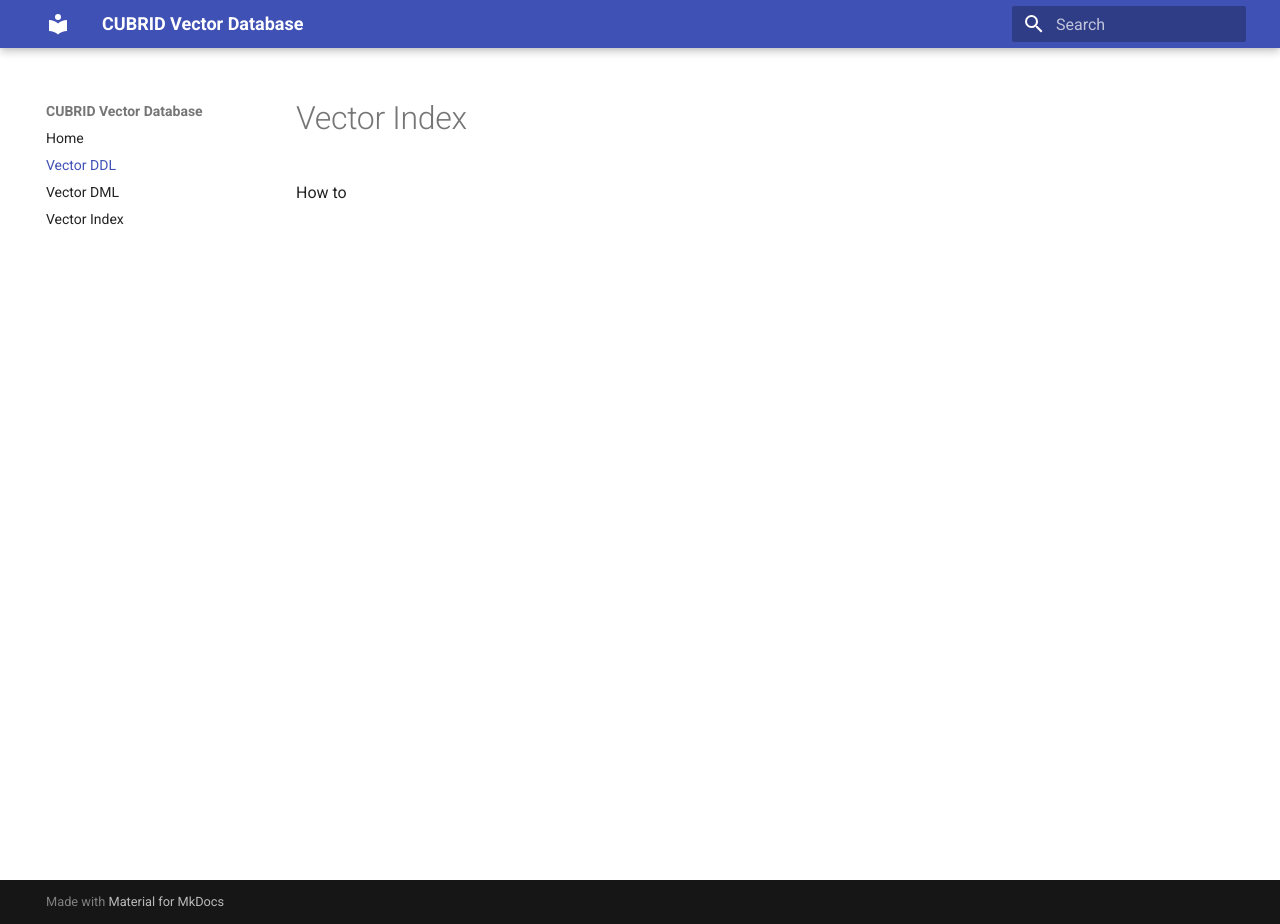
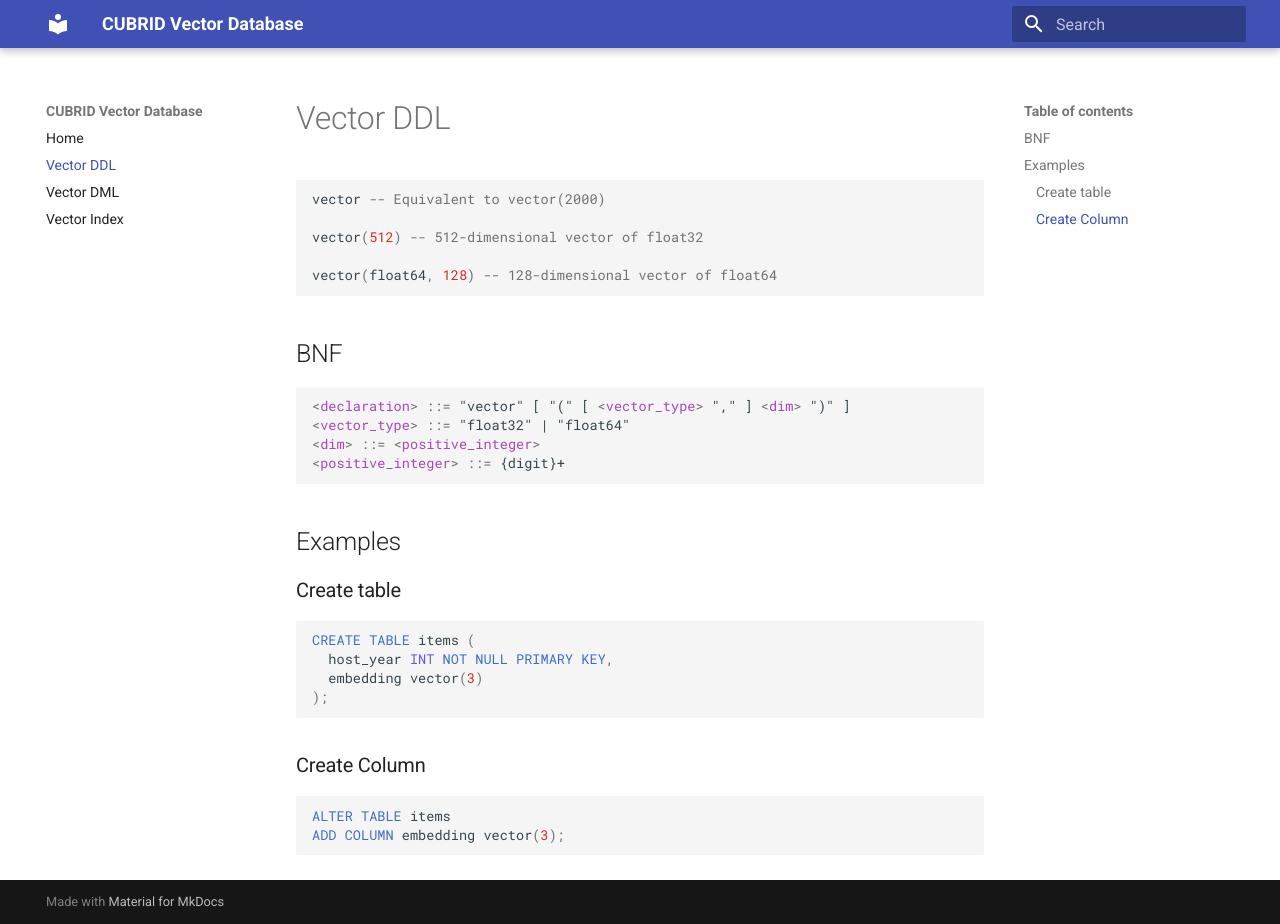
Before and after one commit to vimkim/cubrid-vec-manual, an MkDocs documentation site: the page built from docs/vector-ddl.md, in a window 1280 px wide and 924 px high. Built offline with MkDocs 1.6.1 and Material for MkDocs 9.7.7, drawn with Linux system fonts in a browser that asks for light colours.

Commit message:
fix(*): rename correctly

````diff
--- a/docs/vector-ddl.md
+++ b/docs/vector-ddl.md
@@ -1,3 +1,36 @@
-# Vector Index
+# Vector DDL
 
-How to
+```sql
+vector -- Equivalent to vector(2000)
+
+vector(512) -- 512-dimensional vector of float32
+
+vector(float64, 128) -- 128-dimensional vector of float64
+```
+
+## BNF
+
+```bnf
+<declaration> ::= "vector" [ "(" [ <vector_type> "," ] <dim> ")" ]
+<vector_type> ::= "float32" | "float64"
+<dim> ::= <positive_integer>
+<positive_integer> ::= {digit}+
+```
+
+## Examples
+
+### Create table
+
+```sql
+CREATE TABLE items (
+  host_year INT NOT NULL PRIMARY KEY,
+  embedding vector(3)
+);
+```
+
+### Create Column
+
+```sql
+ALTER TABLE items
+ADD COLUMN embedding vector(3);
+```
````
Also changed, not shown: docs/index.md (+1 -0 lines), docs/vector-dml.md (+1 -20 lines), docs/vector-index.md (+3 -0 lines).
